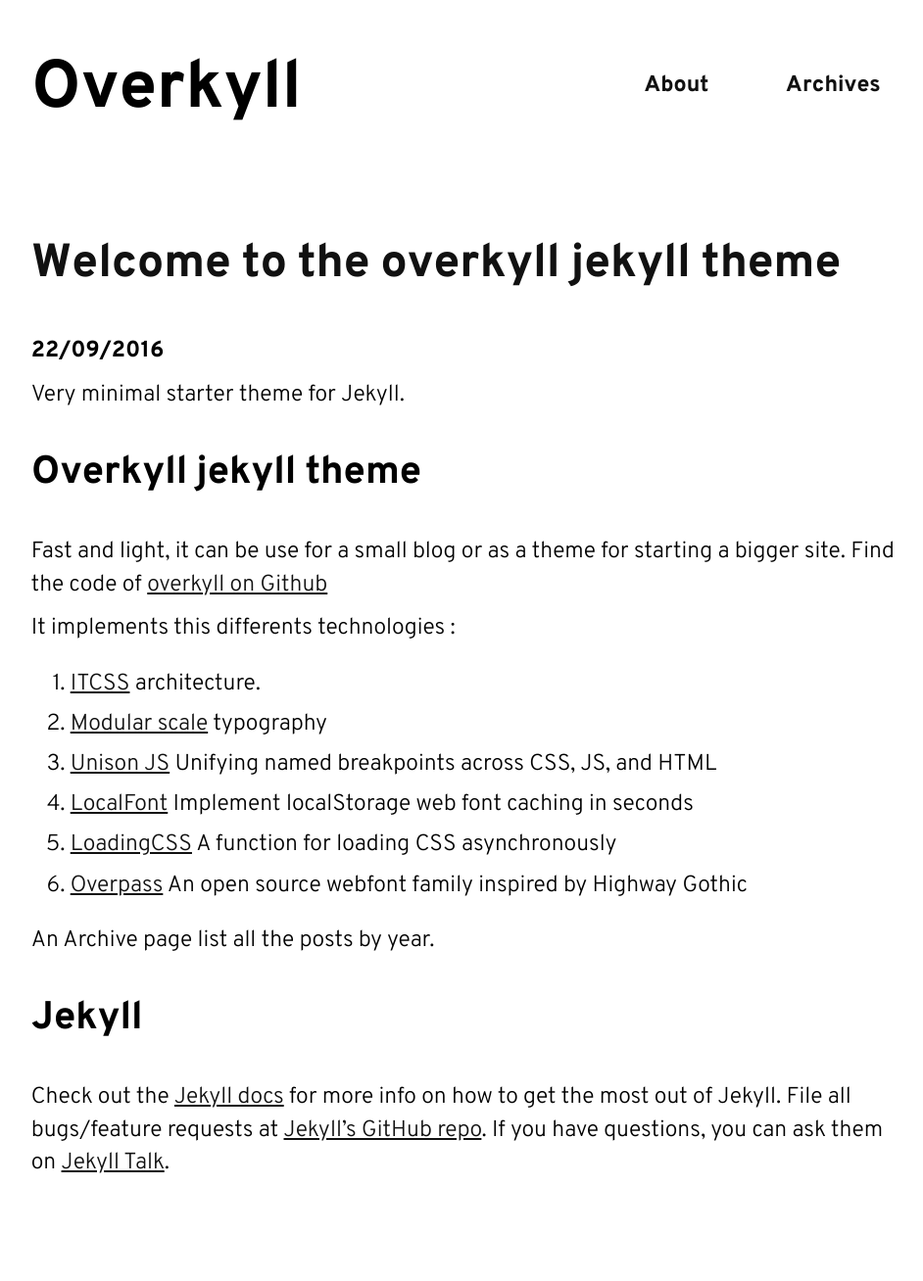
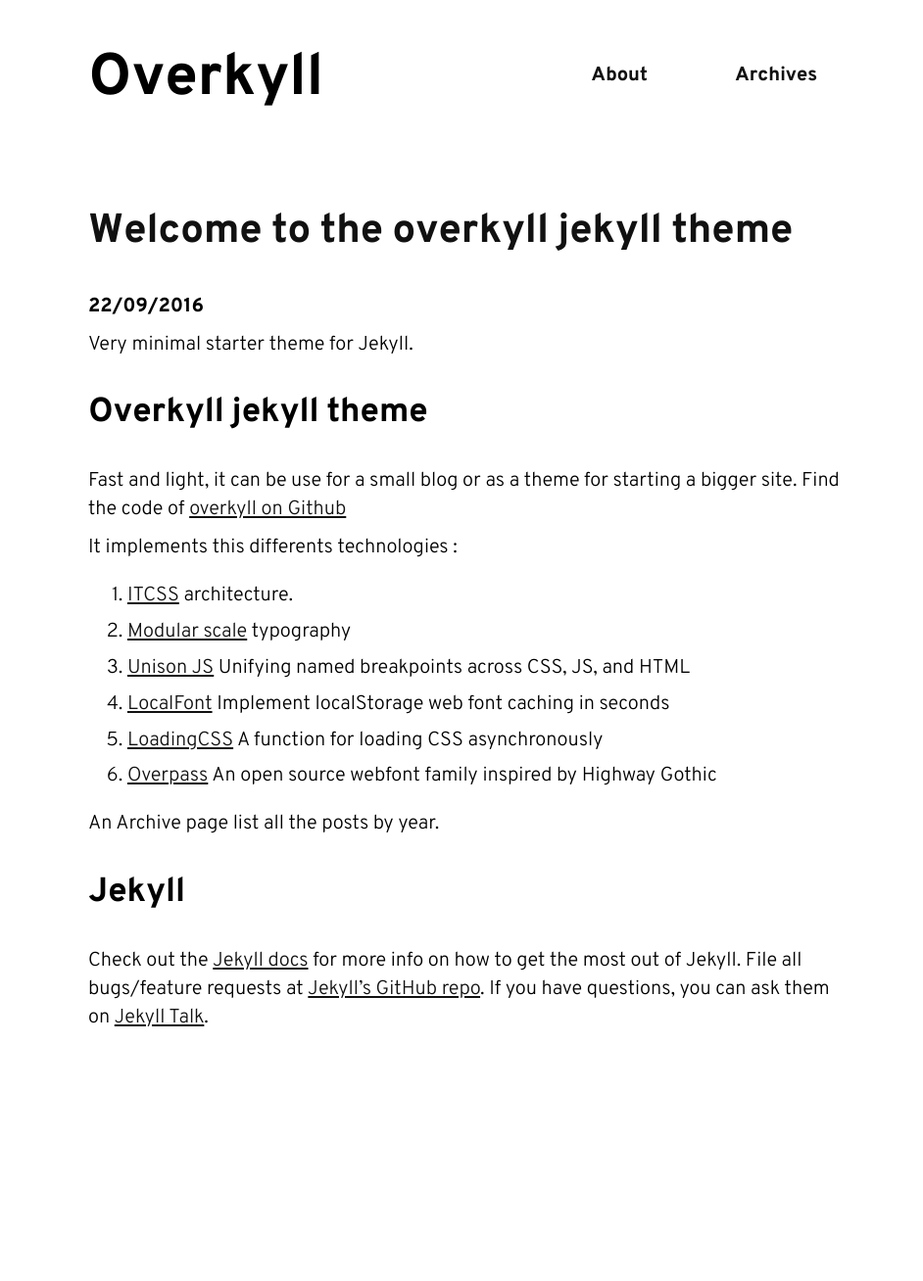
Before and after one commit to bertrandkeller/overkyll-jekyll-theme, a Jekyll site: the page built from index.md, in a window 1280 px wide. Shown: the whole page at 98% size, without its empty margins (159-1101 px from the left). Built offline with Jekyll 4.4.1, drawn with Linux system fonts in a browser that asks for light colours; after the commit the page ends 1144 px from its top, so only the background shows below that.

Commit message:
Add css lock for responsive typography and change size typography convention

```diff
--- a/_sass/config/_typography.scss
+++ b/_sass/config/_typography.scss
@@ -20,10 +20,10 @@ $ms5:                     $ratio * $ms4; /* 2.488 */
 $ms6:                     $ratio * $ms5; /* 2.986 */
 $ms7:                     $ratio * $ms6; /* 3.583 */
 
-$small:                   $base-em / $ms1;
+$smaller:                 $base-em / $ms1;
 $normal:                  $base-em * $ms0;
-$big:                     $base-em * $ms1;
-$bigger:                  $base-em * $ms2;
+$bigger:                  $base-em * $ms1;
+$title3:                  $base-em * $ms2;
 $title2:                  $base-em * $ms3;
 $title1:                  $base-em * $ms4;
 
@@ -35,7 +35,7 @@ body {
   font-family: $base-font-family;
   font-weight: 400;
   font-size: $base-em * $ms0;
-  line-height: $base * $ms2;
+  line-height: $base * $ms3;
 }
 
 h3,
@@ -44,21 +44,35 @@ h1 { line-height: $base * $ms0; }
 
 h6, .h6 { font-size: $small; }
 h5, .h5 { font-size: $normal; }
-h4, .h4 { font-size: $big; }
-h3, .h3 { font-size: $bigger; }
+h4, .h4 { font-size: $bigger; }
+h3, .h3 { font-size: $title3; }
 h2, .h2 { font-size: $title2; }
 h1, .h1 { font-size: $title1; }
 
-@media #{$medium-up} {
-  body { font-size: $base-em * $ms1; }
+@mixin csslock-fontsize($breakpoint-down:$breakpoint-down, $breakpoint-up:$breakpoint-up, $size-down:$size-down, $size-up:$size-up) {
+  font-size: calc( 100% * #{$size-down} + ( (#{$size-up} - #{$size-down}) / #{$size-down} ) * (100vw - #{$breakpoint-down}rem) / (#{$breakpoint-up} - #{$breakpoint-down}) );
 }
 
-@media #{$large-up} {
-  body { font-size: $base-em * $ms2; }
+@media #{$medium-up} {
+  body {
+    font-size: $base-em * $ms0;
+    // from https://fvsch.com/code/css-locks/
+    @include csslock-fontsize($medium,$large,$ms0,$ms1);
+    line-height: $base * $ms2;
+  }
 }
 
 @media #{$xlarge-up} {
-  body { font-size: $base-em * $ms3; }
+  body {
+    font-size: $base-em * $ms1;
+    @include csslock-fontsize($medium,$xlarge,$ms1,$ms2);
+  }
+}
+
+@media #{$xxlarge-up} {
+  body {
+    font-size: $base-em * $ms2;
+  }
 }
 
 h1, .h1,
```
